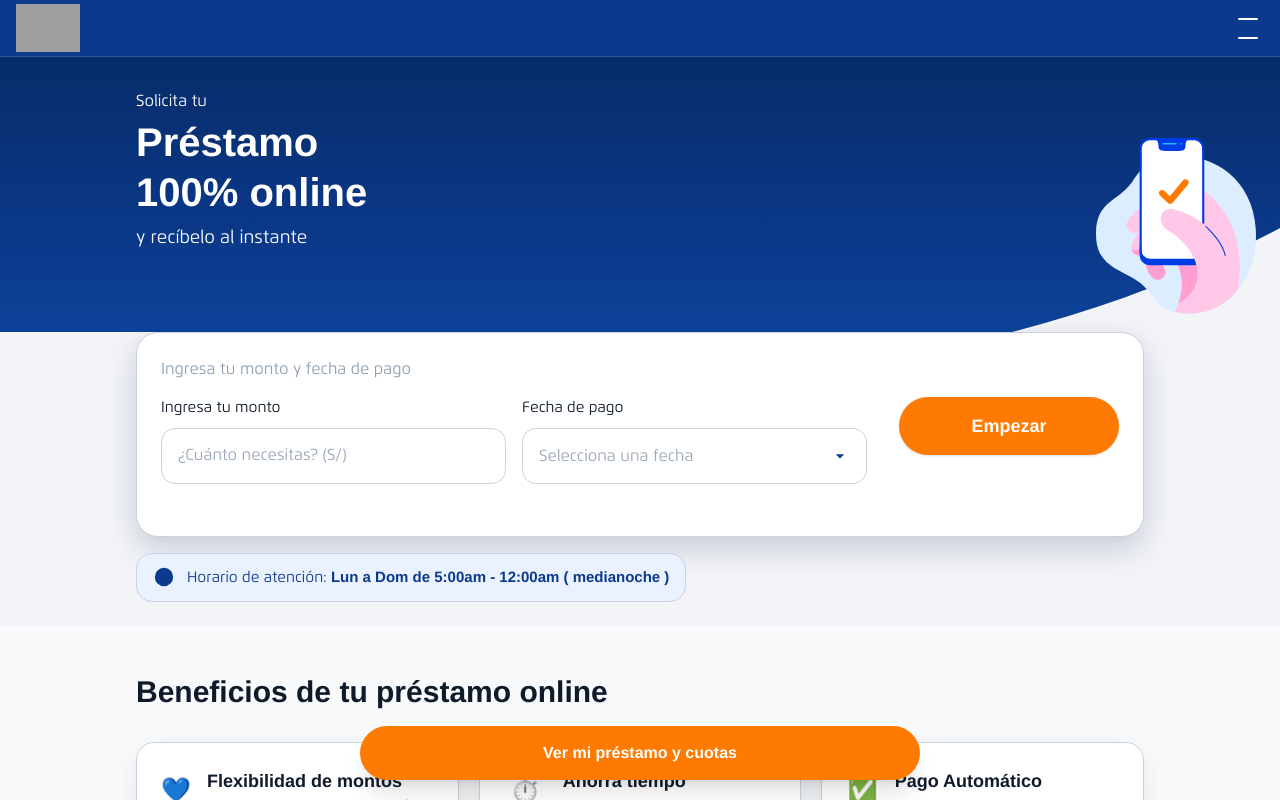
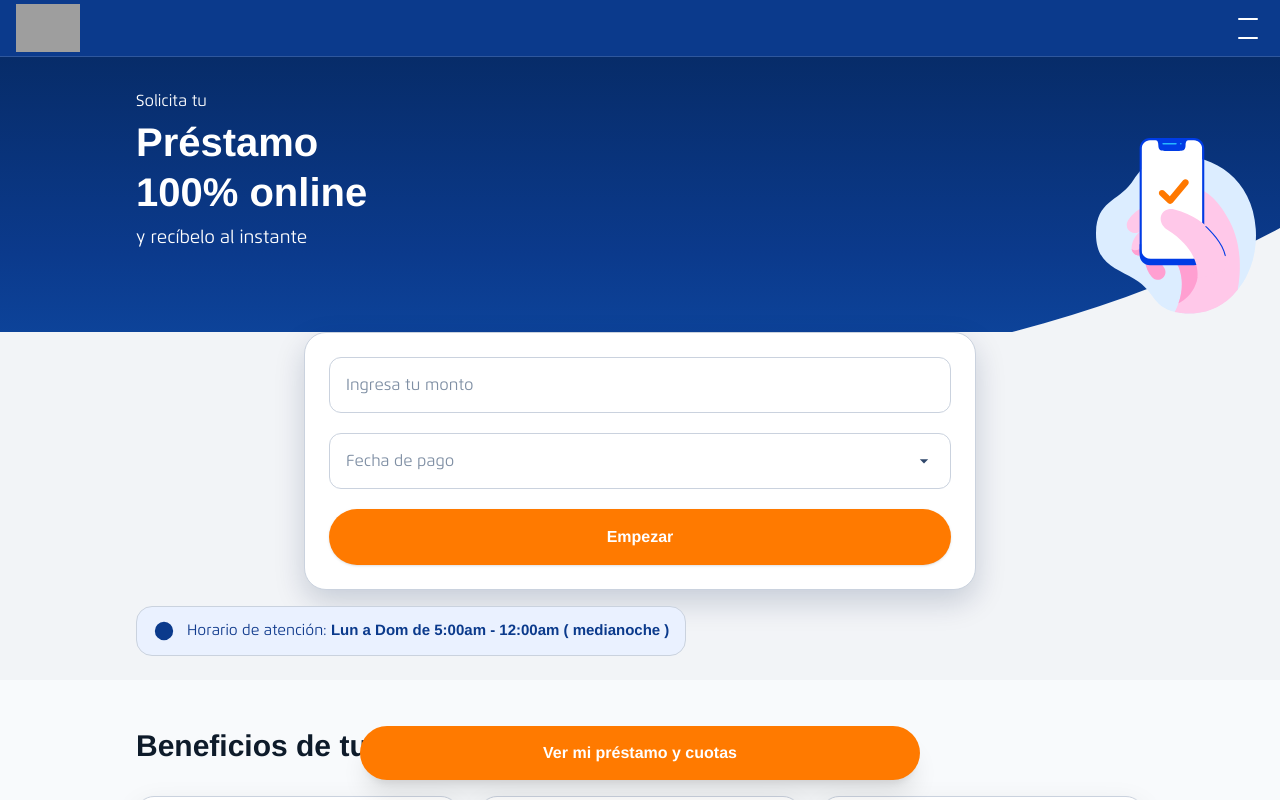
Before and after one commit to bcpevaluate-collab/evaluate-bcp, a Next.js app: page / in a window 1280 px wide. Shown: the top 800 px of the page. Built offline with nearby package versions, Linux system fonts and the light colour scheme; grey boxes are pictures that could not be loaded; a web font is replaced by a local one.

Commit message:
feat: hero con ilustración derecha + onda; form debajo como BCP

```diff
--- a/components/FormSection.tsx
+++ b/components/FormSection.tsx
@@ -48,7 +48,6 @@ export default function FormSection() {
     } else {
       setDayError("");
     }
-
     return ok;
   };
 
@@ -60,66 +59,39 @@ export default function FormSection() {
 
   return (
     <section className="relative z-20 bg-[#F2F4F7]">
-      {/* la tarjeta solapada sobre la curva */}
       <div className="container-max -mt-12 md:-mt-16 pb-6">
-        <div className="mx-auto max-w-5xl rounded-[22px] border border-[color:var(--line)] bg-white shadow-[0_12px_30px_rgba(0,27,71,.18)] px-5 md:px-6 py-5 md:py-6">
-          {/* leyenda superior dentro de la tarjeta */}
-          <p className="text-[16px] text-[#8FA0B4] mb-4">
-            Ingresa tu monto y fecha de pago
-          </p>
-
-          {/* === fila tipo bootstrap: columnas === */}
-          <form
-            onSubmit={submit}
-            className="flex flex-col md:flex-row md:items-center md:gap-4"
-          >
-            {/* Col 1: Monto */}
-            <div className="flex-1 mb-4 md:mb-0">
-              <label
-                className={`block text-[15px] mb-2 ${
-                  amountError ? "text-[#DD1831]" : "text-[#0E1B2A]"
-                }`}
-              >
-                Ingresa tu monto
-              </label>
+        {/* Tarjeta sin títulos/labels, solo campos + botón */}
+        <div className="mx-auto max-w-2xl rounded-[22px] border border-[color:var(--line)] bg-white shadow-[0_12px_30px_rgba(0,27,71,.18)] px-5 md:px-6 py-5 md:py-6">
+          <form onSubmit={submit} className="space-y-5">
+            {/* CAMPO: monto (solo placeholder) */}
+            <div>
               <input
                 inputMode="numeric"
-                placeholder="¿Cuánto necesitas? (S/)"
-                className={`w-full h-[56px] rounded-[14px] px-4 outline-none bg-white
+                placeholder="Ingresa tu monto"
+                className={`w-full h-[56px] rounded-[12px] px-4 outline-none bg-white
+                  placeholder:text-[#7F8FA4]
                   border ${
                     amountError
                       ? "border-[#DD1831] focus:ring-2 focus:ring-[#DD1831]"
                       : "border-[color:var(--line)] focus:ring-2 focus:ring-[color:var(--brand)]"
-                  } placeholder:text-[#9AA8B8]`}
+                  }`}
                 value={amount}
                 onChange={(e) => setAmount(e.target.value)}
                 onBlur={validate}
               />
-              <p className="mt-2 h-[20px] text-[14px]">
-                {amountError ? (
-                  <span className="text-[#DD1831]">{amountError}</span>
-                ) : (
-                  <span className="opacity-0">&nbsp;</span>
-                )}
-              </p>
+              {amountError && (
+                <p className="mt-2 text-[#DD1831] text-[14px]">{amountError}</p>
+              )}
             </div>
 
-            {/* Col 2: Select Fecha */}
-            <div ref={menuRef} className="flex-1 mb-4 md:mb-0 relative">
-              <label
-                className={`block text-[15px] mb-2 ${
-                  dayError ? "text-[#DD1831]" : "text-[#0E1B2A]"
-                }`}
-              >
-                Fecha de pago
-              </label>
-
+            {/* CAMPO: fecha (select custom con placeholder) */}
+            <div ref={menuRef} className="relative">
               <button
                 type="button"
                 aria-haspopup="listbox"
                 aria-expanded={open}
                 onClick={() => setOpen((v) => !v)}
-                className={`w-full h-[56px] rounded-[14px] px-4 text-left bg-white flex items-center justify-between
+                className={`w-full h-[56px] rounded-[12px] px-4 text-left bg-white flex items-center justify-between
                   border ${
                     dayError
                       ? "border-[#DD1831] focus:ring-2 focus:ring-[#DD1831]"
@@ -128,15 +100,15 @@ export default function FormSection() {
               >
                 <span
                   className={`text-[16px] ${
-                    payDay ? "text-[#0E1B2A]" : "text-[#9AA8B8]"
+                    payDay ? "text-[#0E1B2A]" : "text-[#7F8FA4]"
                   }`}
                 >
-                  {payDay ? payDay.label : "Selecciona una fecha"}
+                  {payDay ? payDay.label : "Fecha de pago"}
                 </span>
                 <svg
                   className={`w-5 h-5 transition-transform ${
                     open ? "rotate-180" : "rotate-0"
-                  } ${dayError ? "fill-[#DD1831]" : "fill-[#0B3A8C]"}`}
+                  } ${dayError ? "fill-[#DD1831]" : "fill-[#2F476B]"}`}
                   viewBox="0 0 24 24"
                 >
                   <path d="M7 10l5 5 5-5H7z" />
@@ -147,13 +119,13 @@ export default function FormSection() {
               {open && (
                 <div
                   role="listbox"
-                  className="absolute left-0 right-0 mt-2 rounded-[16px] border border-[color:var(--line)] bg-white shadow-[0_12px_24px_rgba(0,0,0,.12)] overflow-hidden z-20"
+                  className="absolute left-0 right-0 mt-2 rounded-[14px] border border-[color:var(--line)] bg-white shadow-[0_12px_24px_rgba(0,0,0,.12)] overflow-hidden z-20"
                 >
                   {DAY_OPTIONS.map((opt) => (
                     <button
                       type="button"
                       key={opt.value}
-                      className="w-full text-left px-5 py-4 hover:bg-[#F5F7FB] text-[#0E1B2A] text-[18px]"
+                      className="w-full text-left px-5 py-4 hover:bg-[#F5F7FB] text-[#0E1B2A] text-[16px]"
                       onClick={() => {
                         setPayDay(opt);
                         setDayError("");
@@ -166,27 +138,19 @@ export default function FormSection() {
                 </div>
               )}
 
-              <p className="mt-2 h-[20px] text-[14px]">
-                {dayError ? (
-                  <span className="text-[#DD1831]">{dayError}</span>
-                ) : (
-                  <span className="opacity-0">&nbsp;</span>
-                )}
-              </p>
+              {dayError && (
+                <p className="mt-2 text-[#DD1831] text-[14px]">{dayError}</p>
+              )}
             </div>
 
-            {/* Col 3: Botón (col-8 col-md-auto) */}
-            <div className="md:ml-4 md:self-start w-full md:w-auto">
-              <button
-                className="w-full md:w-auto min-w-[220px] h-[58px] rounded-full bg-[#FF7A00] text-white font-semibold px-10 shadow hover:opacity-90 transition text-[18px]"
-              >
-                Empezar
-              </button>
-            </div>
+            {/* CTA */}
+            <button className="w-full h-[56px] rounded-full bg-[#FF7A00] text-white font-semibold shadow hover:opacity-90 transition text-[16px]">
+              Empezar
+            </button>
           </form>
         </div>
 
-        {/* Badge horario */}
+        {/* Badge horario (se mantiene igual) */}
         <div className="mt-4 rounded-[16px] border border-[color:var(--line)] bg-[#EAF1FF] text-[#113B8D] px-4 py-3 inline-flex items-center gap-3">
           <svg width="22" height="22" viewBox="0 0 24 24" className="fill-[#0B3A8C]">
             <path d="M12 2a10 10 0 1 0 0 20 10 10 0 0 0 0-20zm1 10.414V7h-2v6l5 3 .999-1.732L13 12.414z"/>
```
